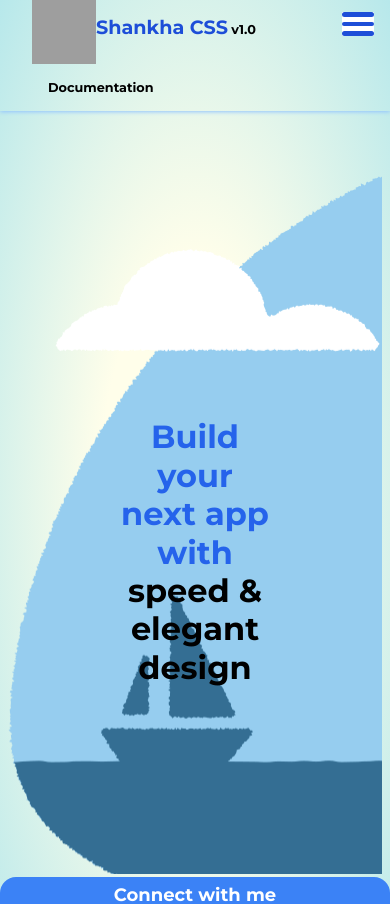
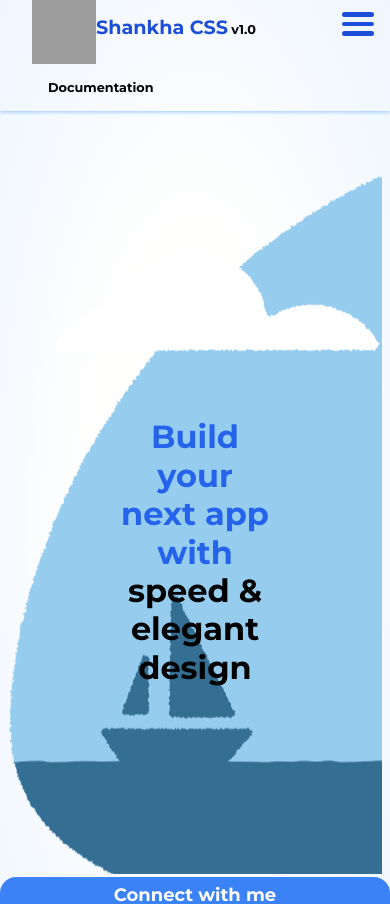
Before and after one commit to harshith-venkatesh/ShankhaCSS, a React (Create React App) app: page / in a window 390 px wide. Shown: the top 904 px of the page. Built offline with nearby package versions, Linux system fonts and the light colour scheme; grey boxes are pictures that could not be loaded.

Commit message:
navbar changed to center for desktop view

```diff
--- a/src/components/NavBar/NavBar.js
+++ b/src/components/NavBar/NavBar.js
@@ -25,7 +25,7 @@ export const NavBar = ({ setRoute }) => {
 					</div>
 					<div>
 						<div className="navbar-links">
-							<ul className="list-no-bullet">
+							<ul className="list-no-bullet flex-center">
 								<li onClick={() => setRoute("Avatar")}>Docs</li>
 								<li onClick={() => setRoute("Avatar")}>Examples</li>
 								<li onClick={() => setRoute("Avatar")}>Releases</li>
--- a/src/styles.css
+++ b/src/styles.css
@@ -85,14 +85,13 @@ html {
 
 body {
 	font-family: "Montserrat", sans-serif;
-	background-color: #fff;
 	font-size: 1rem;
 	line-height: 1.2;
 	background: radial-gradient(
 		ellipse at center,
-		rgba(255, 254, 234, 1) 0%,
-		rgba(255, 254, 234, 1) 35%,
-		#b7e8eb 100%
+		rgba(255, 254, 234, 0.1) 0%,
+		rgba(255, 254, 234, 0.1) 35%,
+		#eff6ff 100%
 	);
 }
 
@@ -370,7 +369,7 @@ em {
 	justify-content: space-between;
 	width: 2rem;
 	height: 1.5rem;
-	background: white;
+	background: transparent;
 	border: none;
 }
 .toggle-button.active {
@@ -384,6 +383,8 @@ em {
 	.navbar-links {
 		display: none;
 		width: 100%;
+		padding: 0.5rem;
+		margin: 0.5rem;
 	}
 	.header-container {
 		flex-direction: column;
@@ -637,6 +638,9 @@ hr {
 	justify-content: space-between;
 }
 
+.flex-center {
+	justify-content: center;
+}
 /** Alert **/
 
 .alert {
```
